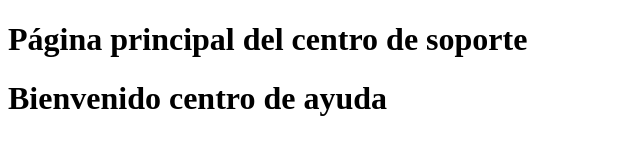
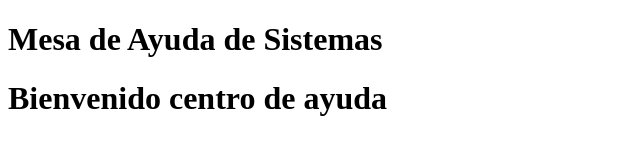
Before and after one commit to AndresHenao12/ArquitecturaDeComputadores, a plain HTML site: page Pagina/conflicto.html in a window 1280 px wide. Shown: the whole page, without its empty margins (0-640 px from the left). Drawn offline with Linux system fonts and the light colour scheme.

Commit message:
Forzar conflicto de mesa de ayuda

```diff
--- a/Pagina/conflicto.html
+++ b/Pagina/conflicto.html
@@ -1,7 +1,7 @@
 <!DOCTYPE html>
 <html>
     <head>
-        <h1>Página principal del centro de soporte</h1>
+        <h1>Mesa de Ayuda de Sistemas</h1>
     </head>
     <body>
         <h1>Bienvenido centro de ayuda</h1>
```
